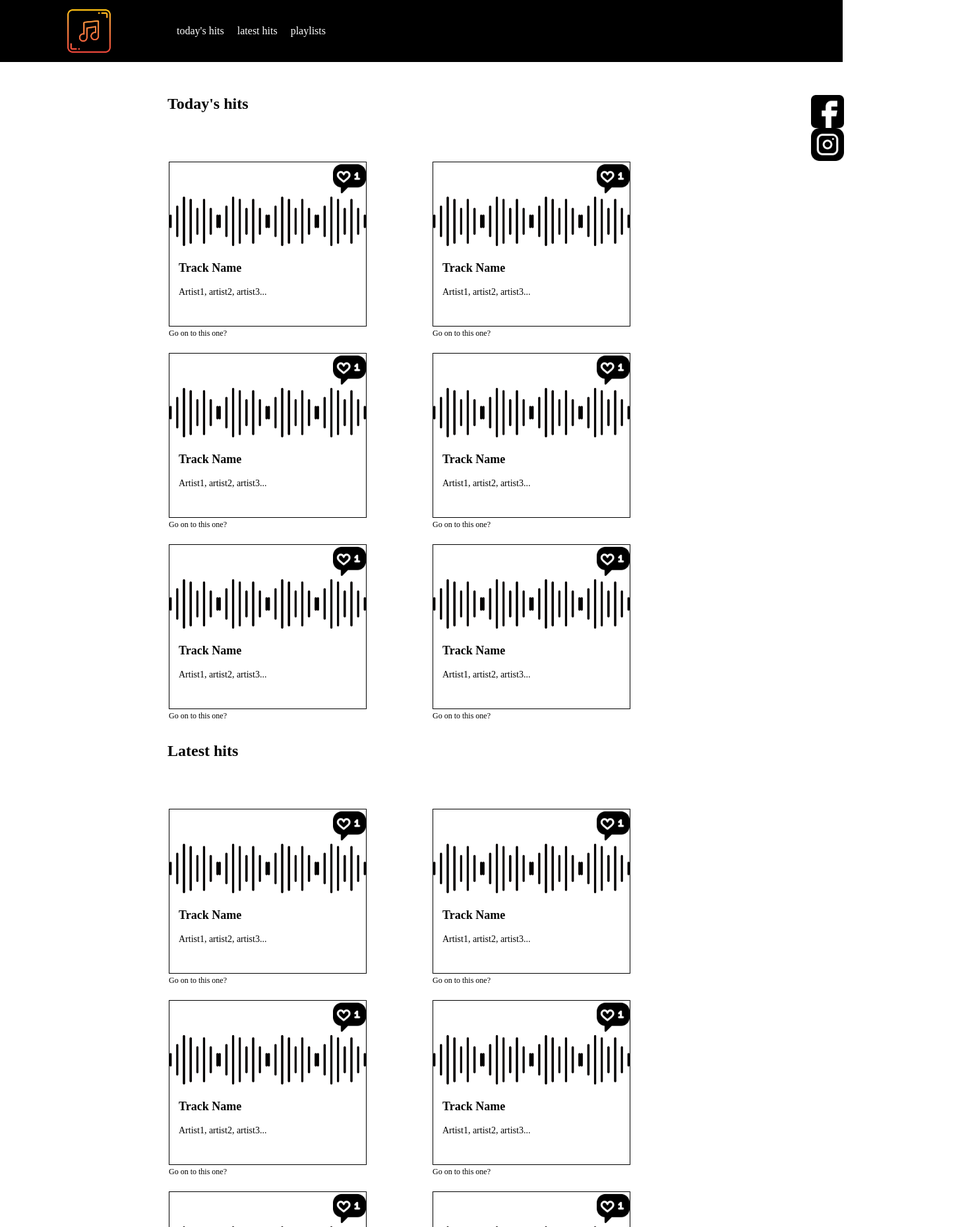
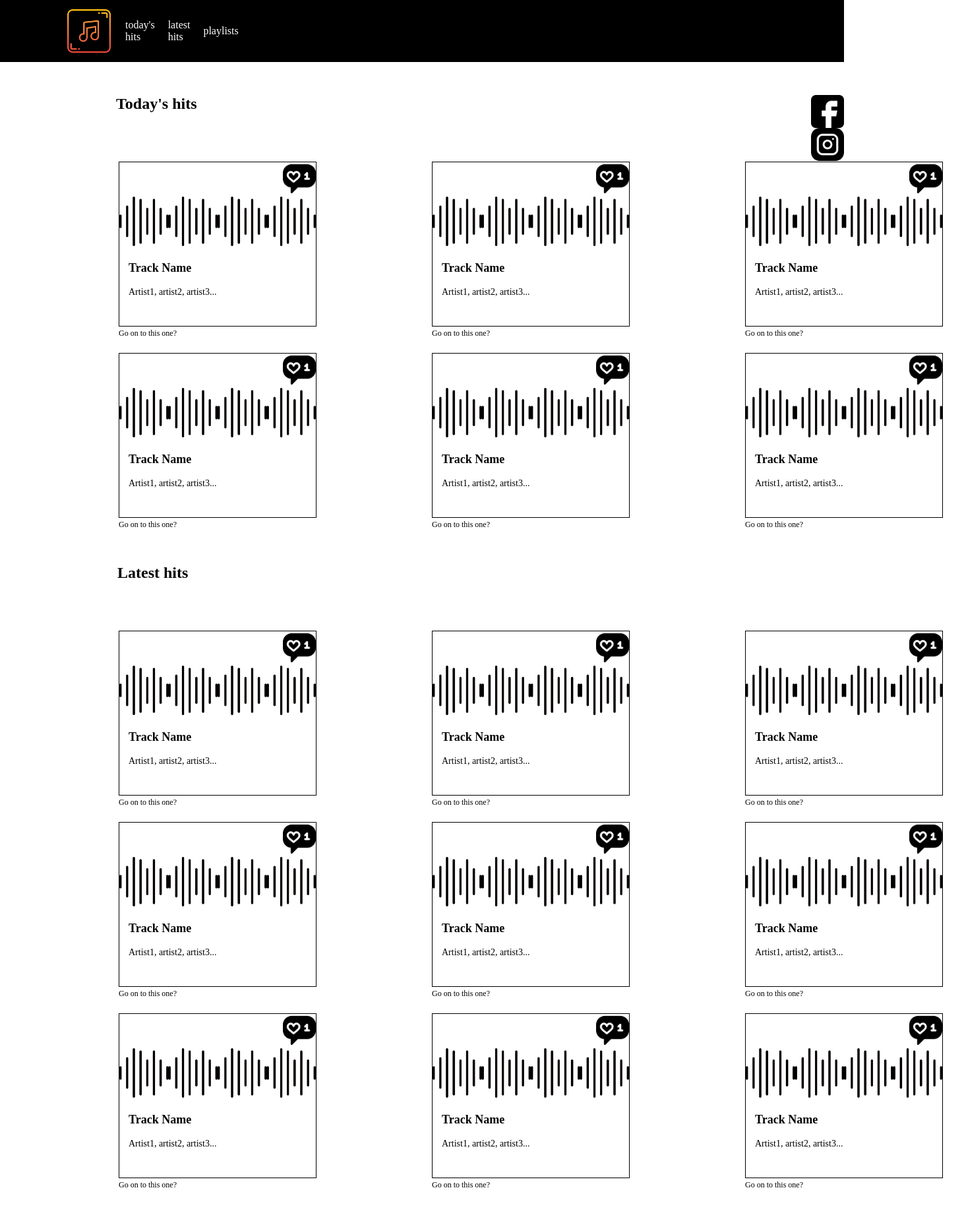
Before and after one commit to pharsman/Homework-Music, a plain HTML site: page index.html in a window 1280 px wide. Shown: the top 1860 px of the page at 66% size, 1462 px wide, since content can reach past the window. Drawn offline with Linux system fonts and the light colour scheme.

Commit message:
change float to flex

```diff
--- a/css/mystyles.css
+++ b/css/mystyles.css
@@ -4,6 +4,12 @@
     box-sizing: border-box;
     text-decoration: none;
     list-style-type: none;
+}
+
+.flex{
+    display: flex;
+    justify-content: space-between;
+    align-items: center;
 }
 
 header{
@@ -19,7 +25,6 @@ header h1{
     width: 70px;
     height: 70px;
     text-indent: -999999999px;
-    float: left;
 }
 
 header h1 a{
@@ -37,13 +42,11 @@ header a:hover{
 }
 
 header ul{
-    margin-left: 168px;
-    margin-top: 26px
+    margin-right: 1100px;
 }
 
-header li{
-    float: left;
-    margin-right: 20px;
+header ul li{
+    margin-left:20px;
 }
 
 main{
@@ -91,11 +94,12 @@ main{
 
 .pirvelihori{
     font-size: 24px;
-    margin-left: 154px;
+    margin-left: 76px;
 }
 
 .seqcia{
-    margin-left: 56px;
+    width: 1350px;
+    margin-left: -20px;
     margin-top: 54px;
 }
 
@@ -103,7 +107,6 @@ main{
     margin-top: 20px;
     width: 300px;
     height: 270px;
-    float: left;
     margin-left: 100px;
 }
 
@@ -157,17 +160,13 @@ main{
 
 
 .late{
-    clear: both;
     background-color: #ffffff;
-    height: 100px;
-    padding-bottom: 1000px;
+    padding-bottom: 100px;
 }
 
 .meorehori{
-    margin-left: 154px;
-    padding-top: 30px;
-    clear:both;
-
+    margin-left: 78px;
+    padding-top: 50px;
 }
 
 .saxeli{
@@ -181,18 +180,22 @@ main{
     margin-top: 54px;
 }
 .ori{
-    margin-top: -400px;
+    height: 390px;
+    margin-top: 110px;
     padding-bottom: 400px;
 }
 
-
-
+.dgevandeli .flex{
+    width: 750px;
+}
+.ori .flex{
+    width: 1300px;
+}
 .pirveli-platlist{
     width: 280px;
     height: 350px;
     margin-left: 60px;
     text-align: center;
-    float: left;
     background-color: #ffffff;
     transition: background-color 0.5s;
 }
@@ -221,8 +224,7 @@ main{
     background-size: 33.3%;
     width: 290px;
     height: 100px;
-    clear: both;
-    margin: 450px auto;
+    margin: 50px auto;
     background-repeat: repeat-x;
 }
 
@@ -231,23 +233,19 @@ main{
     background-size: 33.3%;
     width: 290px;
     height: 100px;
-    clear: both;
-    margin: 0px auto;
+    margin: 100px auto;
     background-repeat: repeat-x;
 }
 
 .madloba{
     margin-top: 100px;
     padding-bottom:100px ;
-    clear:both;
     font-size: 36px;
     text-align: center;
 }
 
 
 footer{
-
-    clear:both;
     width: 100%;
     height: 350px;
     background-color: #000000;
--- a/index.html
+++ b/index.html
@@ -8,10 +8,10 @@
     <link rel="stylesheet" href="css/mystyles.css">
 </head>
 <body>
-    <header>
-        <h1> <a href="index.html">მთავარი გვერდი</a> </h1>
-            <nav>
-                <ul>
+    <header class="flex">
+        <h1 > <a  href="index.html">მთავარი გვერდი</a> </h1>
+            <nav >
+                <ul class="flex">
             <li><a href="#">today's hits</a></li>
             <li><a href="#">latest hits</a></li>
             <li><a href="second.html">playlists</a></li>
@@ -27,7 +27,8 @@
             Today&#39;s hits
         </h2>
 
-        <section class="seqcia">
+        <section class="seqcia" >
+            <div class="flex">
             <article class="statia">
                 <div class="charcho">
                     <div class="like"></div>
@@ -66,7 +67,8 @@
                     <a href="#">Go on to this one? </a>
                 </p>
             </article>
-
+        </div>
+            <div class="flex">
             <article class="statia">
                 <div class="charcho">
                     <div class="like"></div>
@@ -105,11 +107,13 @@
                     <a href="#">Go on to this one? </a>
                 </p>
             </article>
+        </div>
         </section>
 
         <h2 class="meorehori">Latest hits</h2>
 
         <section class="seqcia late">
+            <div class="flex">
             <article class="statia">
                 <div class="charcho">
                     <div class="like"></div>
@@ -148,7 +152,8 @@
                     <a href="#">Go on to this one? </a>
                 </p>
             </article>
-
+        </div>
+            <div class="flex">
             <article class="statia">
                 <div class="charcho">
                     <div class="like"></div>
@@ -187,7 +192,8 @@
                     <a href="#">Go on to this one? </a>
                 </p>
             </article>
-
+        </div>
+        <div class="flex">
             <article class="statia">
                 <div class="charcho">
                     <div class="like"></div>
@@ -214,7 +220,7 @@
                 </p>
             </article>
 
-            <article class="statia">
+            <article class="statia" >
                 <div class="charcho">
                     <div class="like"></div>
                     <div class="text-in-charcho">
@@ -226,6 +232,7 @@
                     <a href="#">Go on to this one? </a>
                 </p>
             </article>
+        </div>
         </section>
 
     </main>
```
Also changed, not shown: second.html (+10 -7 lines).
